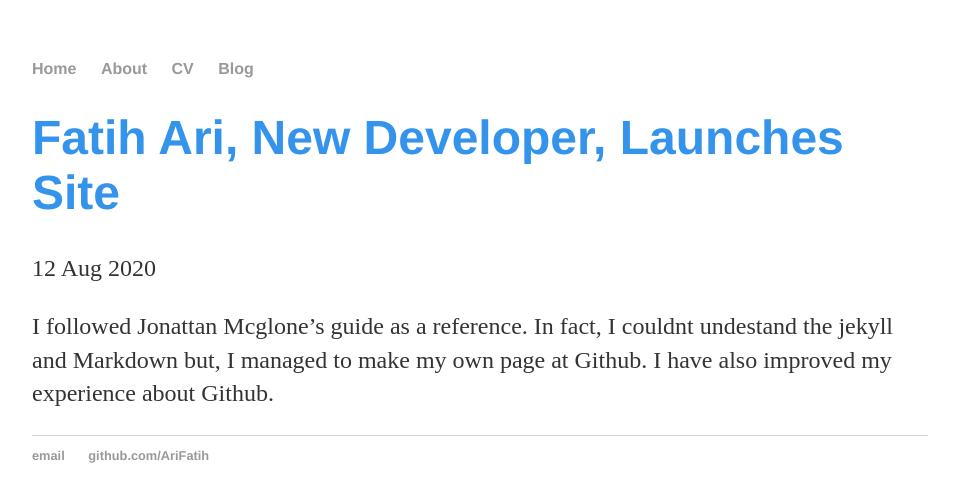
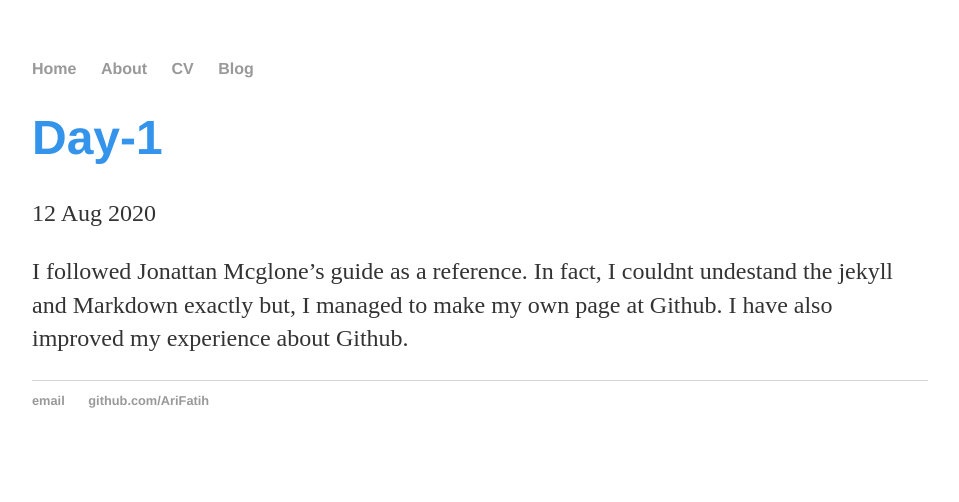
Before and after one commit to fatih64/AriFatih.github.io, a Jekyll site: the page built from _posts/2020-08-12-day1-site-launched.md, in a window 1280 px wide. Shown: the top 502 px of the page, without its empty margins (160-1119 px from the left). Built offline with Jekyll 4.4.1, drawn with Linux system fonts in a browser that asks for light colours.

Commit message:
Update 2020-08-12-day1-site-launched.md

```diff
--- a/_posts/2020-08-12-day1-site-launched.md
+++ b/_posts/2020-08-12-day1-site-launched.md
@@ -1,9 +1,9 @@
 ---
 layout: post
-title: "Fatih Ari, New Developer, Launches Site"
+title: "Day-1"
 date: 2020-08-12
 ---
 
 
-I followed Jonattan Mcglone's guide as a reference. In fact, I couldnt undestand the jekyll and Markdown but, I managed to make my own page at Github.
+I followed Jonattan Mcglone's guide as a reference. In fact, I couldnt undestand the jekyll and Markdown exactly but, I managed to make my own page at Github.
 I have also improved my experience about Github.
```
